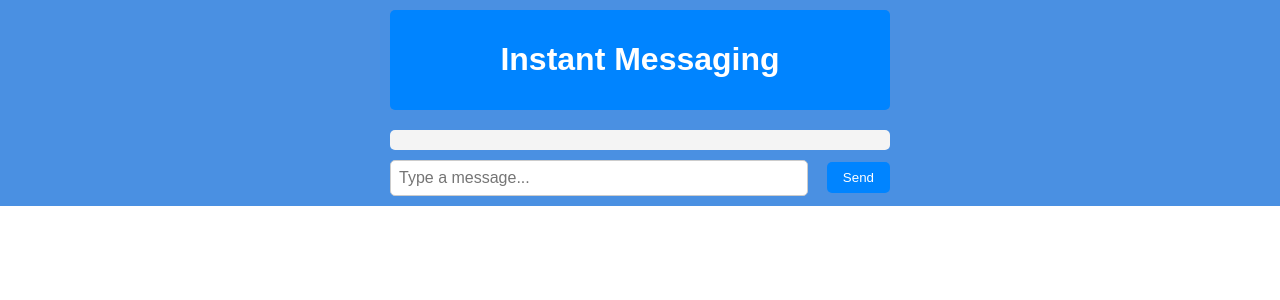
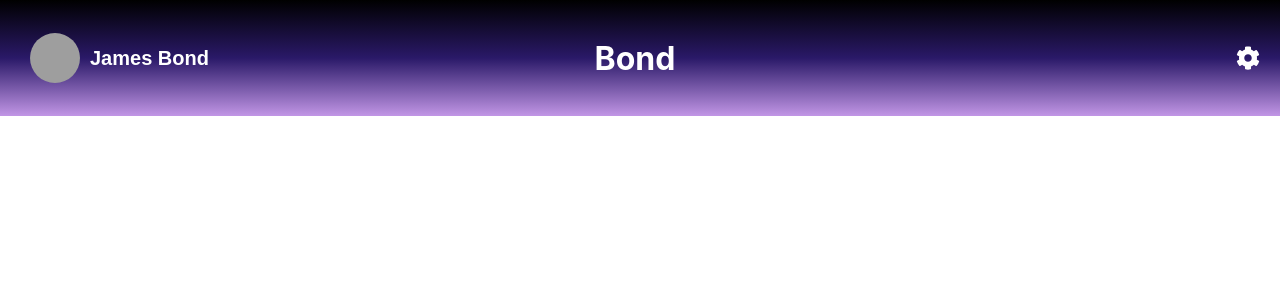
Before and after one commit to jadsaad06/BOND-Real-Time-Messaging, a React (Create React App) app in the folder frontend/: page / in a window 1280 px wide. Shown: the top 300 px of the page. Built offline with nearby package versions, Linux system fonts and the light colour scheme; grey boxes are pictures that could not be loaded.

Commit message:
Feat: Added Header
Header includes profile picture, username, title, and settings button

```diff
--- a/frontend/package.json
+++ b/frontend/package.json
@@ -7,6 +7,7 @@
     "cra-template": "1.2.0",
     "react": "^19.0.0",
     "react-dom": "^19.0.0",
+    "react-icons": "^5.5.0",
     "react-router-dom": "^7.1.3",
     "react-scripts": "5.0.1",
     "web-vitals": "^4.2.4"
--- a/frontend/src/App.css
+++ b/frontend/src/App.css
@@ -1,72 +1,53 @@
 /* Basic styles for the instant messaging app */
-.container{
+.main-container {
   display: flex;
-  flex: 1;
+  justify-content: space-between;
+  align-items: center;
+  position: relative;
+  background-image: linear-gradient(180deg, rgb(0, 0, 0) 0%, rgb(42, 25, 104) 50%, rgba(132, 45, 204, 0.5) 100%);
+  color: white;
+  padding: 10px;
+}
+
+.profile-container {
+  display: flex;
+  align-items: center;
+}
+
+.profile-button {
+  display: flex;
+  flex-direction: row;
   justify-content: center;
   align-items: center;
-  background-color: #4A90E2;
+  padding: 20px;
+  border-radius: 10px;
+  color: white;
+  border-width: 0;
+  opacity: 1;
+  background-color: transparent;
+}
 
+.pfp {
+  width: 50px;
+  height: 50px;
+  border-radius: 50%;
+  margin-right: 10px;
 }
-.app-container {
-    display: flex;
-    flex: 1;
-    flex-direction: column;
-    background-color: #4A90E2;
-    width: 100%;
-    max-width: 500px;
-    margin: 0 auto;
-    padding: 10px;
-    font-family: Arial, sans-serif;
-  }
 
-  .header {
-    text-align: center;
-    background-color: #0084FF;
-    padding: 10px;
-    color: white;
-    border-radius: 5px;
-  }
+.title-container {
+  position: absolute;
+  left: 50%;
+  transform: translateX(-50%);
+  display: flex;
+  align-items: center;
+}
 
-  .messages-container {
-    margin-top: 20px;
-    background-color: #f4f4f4;
-    padding: 10px;
-    border-radius: 5px;
-    max-height: 400px;
-    overflow-y: auto;
-  }
+.title {
+  margin-right: 10px;
+}
 
-  .message {
-    padding: 10px;
-    margin-bottom: 5px;
-    background-color: #e5e5e5;
-    border-radius: 5px;
-  }
-
-  .input-container {
-    display: flex;
-    justify-content: space-between;
-    align-items: center;
-    margin-top: 10px;
-  }
-
-  .message-input {
-    width: 80%;
-    padding: 8px;
-    font-size: 16px;
-    border-radius: 5px;
-    border: 1px solid #ccc;
-  }
-
-  .send-button {
-    padding: 8px 16px;
-    background-color: #0084FF;
-    color: white;
-    border: none;
-    border-radius: 5px;
-    cursor: pointer;
-  }
-
-  .send-button:hover {
-    background-color: #005bb5;
-  }
+.settings-icon {
+  font-size: 24px;
+  cursor: pointer;
+  margin-right: 10px;
+}
--- a/frontend/src/App.js
+++ b/frontend/src/App.js
@@ -1,49 +1,22 @@
-import React, { useState } from 'react';
 import './App.css';
+import { FaCog } from 'react-icons/fa';
 
 function App() {
-  const [message, setMessage] = useState('');
-  const [messages, setMessages] = useState([]);
-
-  const handleSendMessage = () => {
-    if (message.trim()) {
-      setMessages(prevMessages => [
-        ...prevMessages,
-        { id: Math.random().toString(), text: message }
-      ]);
-      setMessage(''); // Clear the input field after sending
-    }
-  };
-
   return (
-        <div className='container'>
-          <div className="app-container">
-            <div className="header">
-              <h1>Instant Messaging</h1>
-            </div>
-
-            <div className="messages-container">
-              {messages.map(msg => (
-                <div key={msg.id} className="message">
-                  {msg.text}
-                </div>
-              ))}
-            </div>
-
-            <div className="input-container">
-              <input
-                type="text"
-                className="message-input"
-                placeholder="Type a message..."
-                value={message}
-                onChange={(e) => setMessage(e.target.value)}
-              />
-              <button onClick={handleSendMessage} className="send-button">
-                Send
-              </button>
-            </div>
-          </div>
+    <div className="App">
+      <header className="main-container">
+        <profile className="profile-container">
+          <button className="profile-button">
+            <img className="pfp" src="https://media.istockphoto.com/id/1495088043/vector/user-profile-icon-avatar-or-person-icon-profile-picture-portrait-symbol-default-portrait.jpg?s=612x612&w=0&k=20&c=dhV2p1JwmloBTOaGAtaA3AW1KSnjsdMt7-U_3EZElZ0=" alt="Profile Picture" />
+            <h2>James Bond</h2>
+          </button>
+        </profile>
+        <div className="title-container">
+          <h1 className='title'>Bond</h1>
         </div>
+        <FaCog className="settings-icon" />
+      </header>
+    </div>
   );
 }
 
```
Also changed, not shown: 1 other file (tests, documents, lock files or other folders).
